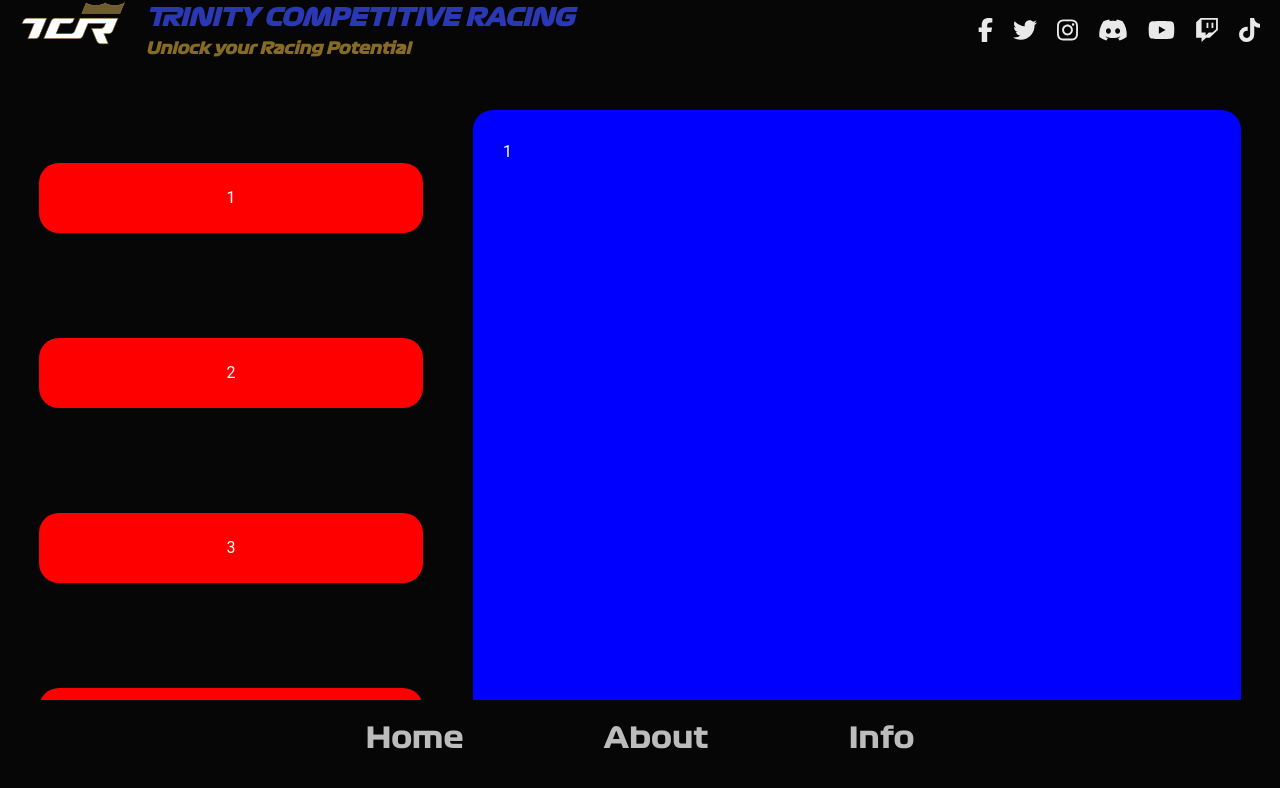
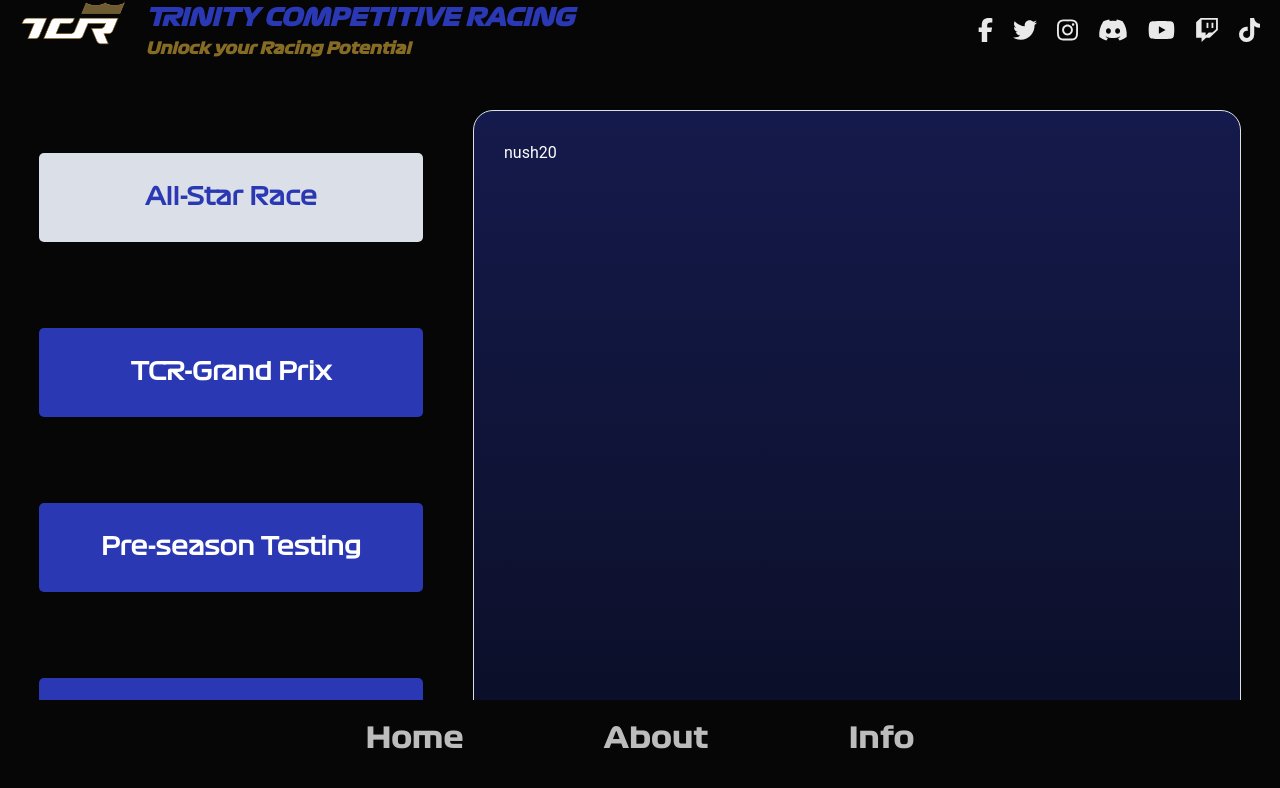
Before and after one commit to sametj/tcr-website, a React (Vite) app: page /info/faq in a window 1280 px wide. Shown: the top 788 px of the page. Built offline with nearby package versions, Linux system fonts and the light colour scheme.

Commit message:
Final changes

```diff
--- a/src/pages/Faq/Faq.jsx
+++ b/src/pages/Faq/Faq.jsx
@@ -1,34 +1,46 @@
-import React, { useState } from "react";
+import { useState } from "react";
 import "./Faq.scss";
 
 const BUTTONS = [
   {
     buttonText: "All-Star Race",
+    content: "nush20",
+  },
+  {
+    buttonText: "TCR-Grand Prix",
+    content: "nush30",
+  },
+  {
+    buttonText: "Pre-season Testing",
+    content: "nush40",
+  },
+  {
+    buttonText: "Teammate/Car Selection",
+    content: "nush50",
   },
 ];
 
 const Faq = () => {
-  const [content, setContent] = useState("1");
+  const [content, setContent] = useState(BUTTONS[0].content);
+  const [activeIndex, setActiveIndex] = useState(0);
 
-  const handleButtonClick = (newContent) => {
+  const handleButtonClick = (newContent, index) => {
     setContent(newContent);
+    setActiveIndex(index);
   };
 
   return (
     <section className="section-faq">
       <div className="faq-buttons">
-        <button className="faq-button" onClick={() => handleButtonClick("1")}>
-          1
-        </button>
-        <button className="faq-button" onClick={() => handleButtonClick("2")}>
-          2
-        </button>
-        <button className="faq-button" onClick={() => handleButtonClick("3")}>
-          3
-        </button>
-        <button className="faq-button" onClick={() => handleButtonClick("4")}>
-          4
-        </button>
+        {BUTTONS.map((btn, i) => (
+          <button
+            key={i}
+            className={`faq-button ${activeIndex === i ? "faq-active" : ""}`}
+            onClick={() => handleButtonClick(btn.content, i)}
+          >
+            {btn.buttonText}
+          </button>
+        ))}
       </div>
 
       <div className="faq-content">{content}</div>
--- a/src/pages/Faq/Faq.scss
+++ b/src/pages/Faq/Faq.scss
@@ -14,18 +14,33 @@
 }
 .faq-button {
   width: 100%;
-  height: 70px;
-  background-color: red;
+  padding: 30px 20px;
+  background: rgba(42, 56, 180, 1);
+  font-family: "Formula1Regular";
+  line-height: 28.13px;
   color: white;
-  border-radius: 20px;
+  border-radius: 5px;
+  font-size: 24px;
+  font-weight: 900;
   outline: none;
   border: none;
   cursor: pointer;
+  transition: all 0.2s ease-in-out;
 }
+
 .faq-content {
-  background-color: blue;
+  background: linear-gradient(
+    180deg,
+    rgba(42, 56, 180, 0.4) 0%,
+    rgba(18, 24, 78, 0.4) 100%
+  );
+  border: 1px solid rgba(218, 223, 232, 1);
   width: 60%;
   height: 700px;
   padding: 30px;
   border-radius: 20px;
 }
+.faq-active {
+  background-color: rgba(218, 223, 232, 1);
+  color: rgba(42, 56, 180, 1);
+}
```
